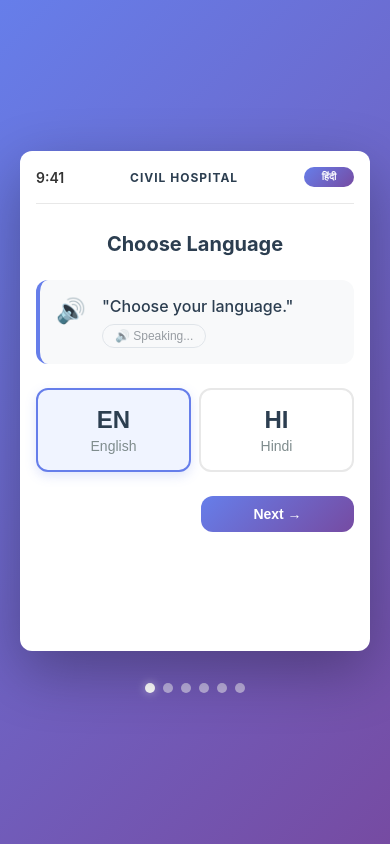
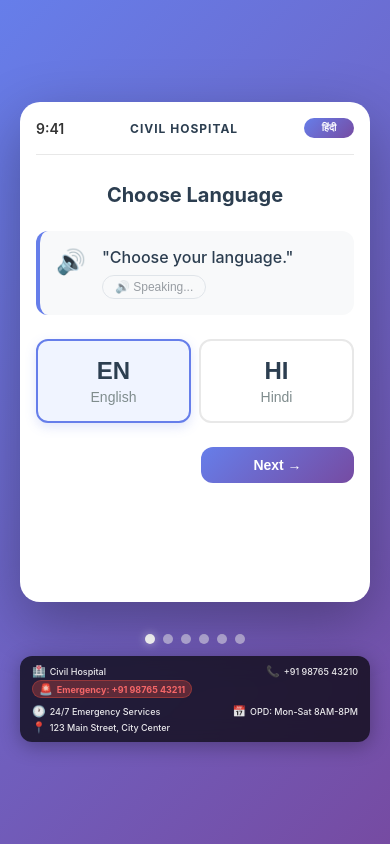
Before and after one commit to gurpreetdastirmind/hospital-management-system, a React (Vite) app in the folder frontend/: page / in a window 390 px wide. Built offline with nearby package versions, Linux system fonts and the light colour scheme.

Commit message:
Installed mongoose for Render deployment

```diff
--- a/frontend/src/App.jsx
+++ b/frontend/src/App.jsx
@@ -1,3 +1,4 @@
+// frontend/src/App.jsx
 import React, { useState, createContext } from 'react';
 import { BrowserRouter as Router, Routes, Route, Navigate } from 'react-router-dom';
 import LanguageScreen from './components/LanguageScreen.jsx';
@@ -12,6 +13,22 @@ import './styles/App.css';
 
 // Create Language Context
 export const LanguageContext = createContext();
+
+// Create Hospital Context
+export const HospitalContext = createContext();
+
+// Hospital Information
+const HOSPITAL_INFO = {
+  name: 'Civil Hospital',
+  address: '123 Main Street, City Center',
+  phone: '+91 98765 43210',
+  emergency: '+91 98765 43211',
+  email: 'info@civilhospital.com',
+  website: 'www.civilhospital.com',
+  emergencyServices: '24/7 Emergency Services Available',
+  opdTiming: 'Mon-Sat: 8:00 AM - 8:00 PM',
+  departments: ['General', 'Dental', 'Eye', 'Bones', 'Child', 'Women']
+};
 
 // Patient App Component
 const PatientApp = () => {
@@ -44,7 +61,6 @@ const PatientApp = () => {
   };
 
   const handleBack = () => {
-    // If existing patient, go back to phone screen instead of department
     if (patientData.isExistingPatient && currentScreen === 5) {
       setCurrentScreen(1);
       return;
@@ -62,8 +78,6 @@ const PatientApp = () => {
     };
     setPatientData(updatedData);
     localStorage.setItem('patientData', JSON.stringify(updatedData));
-
-    // Directly go to TokenScreen (index 5)
     setCurrentScreen(5);
   };
 
@@ -140,6 +154,49 @@ const PatientApp = () => {
         <span className={`dot ${currentScreen === 4 ? 'active' : ''}`}></span>
         <span className={`dot ${currentScreen === 5 ? 'active' : ''}`}></span>
       </div>
+
+      {/* Hospital Info Footer - Always visible */}
+      <HospitalInfoFooter />
+    </div>
+  );
+};
+
+// Hospital Info Footer Component
+const HospitalInfoFooter = () => {
+  const { language, translations } = React.useContext(LanguageContext);
+
+  return (
+    <div className="hospital-info-footer">
+      <div className="hospital-info-content">
+        <div className="hospital-info-row">
+          <div className="hospital-info-item">
+            <span className="info-icon">🏥</span>
+            <span className="info-text">Civil Hospital</span>
+          </div>
+          <div className="hospital-info-item">
+            <span className="info-icon">📞</span>
+            <span className="info-text">+91 98765 43210</span>
+          </div>
+          <div className="hospital-info-item emergency">
+            <span className="info-icon">🚨</span>
+            <span className="info-text emergency-text">Emergency: +91 98765 43211</span>
+          </div>
+        </div>
+        <div className="hospital-info-row">
+          <div className="hospital-info-item">
+            <span className="info-icon">🕐</span>
+            <span className="info-text">24/7 Emergency Services</span>
+          </div>
+          <div className="hospital-info-item">
+            <span className="info-icon">📅</span>
+            <span className="info-text">OPD: Mon-Sat 8AM-8PM</span>
+          </div>
+          <div className="hospital-info-item">
+            <span className="info-icon">📍</span>
+            <span className="info-text">123 Main Street, City Center</span>
+          </div>
+        </div>
+      </div>
     </div>
   );
 };
@@ -213,6 +270,12 @@ function App() {
       welcomeBack: 'Welcome back',
       yourTokenExpired: 'Your token has expired',
       pleaseRegisterAgain: 'Please register again',
+      emergency: '🚨 Emergency',
+      emergencyNumber: '+91 98765 43211',
+      hospitalPhone: '📞 +91 98765 43210',
+      hospitalAddress: '📍 123 Main Street, City Center',
+      opdTiming: '🕐 OPD: Mon-Sat 8AM-8PM',
+      emergencyServices: '🚑 24/7 Emergency Services',
     },
     HI: {
       hospital: 'सिविल अस्पताल',
@@ -278,6 +341,12 @@ function App() {
       welcomeBack: 'वापसी पर स्वागत है',
       yourTokenExpired: 'आपका टोकन समाप्त हो गया है',
       pleaseRegisterAgain: 'कृपया फिर से पंजीकरण करें',
+      emergency: '🚨 आपातकालीन',
+      emergencyNumber: '+91 98765 43211',
+      hospitalPhone: '📞 +91 98765 43210',
+      hospitalAddress: '📍 123 मेन स्ट्रीट, सिटी सेंटर',
+      opdTiming: '🕐 ओपीडी: सोम-शनि 8AM-8PM',
+      emergencyServices: '🚑 24/7 आपातकालीन सेवाएं',
     }
   };
 
@@ -291,6 +360,7 @@ function App() {
       translations: translations[language] || translations.EN,
       changeLanguage
     }}>
+      <HospitalContext.Provider value={HOSPITAL_INFO}>
         <Router>
           <Routes>
             <Route path="/" element={<PatientApp />} />
@@ -299,6 +369,7 @@ function App() {
             <Route path="*" element={<Navigate to="/" />} />
           </Routes>
         </Router>
+      </HospitalContext.Provider>
     </LanguageContext.Provider>
   );
 }
--- a/frontend/src/styles/App.css
+++ b/frontend/src/styles/App.css
@@ -954,3 +954,205 @@ h2 {
     padding: 8px 16px;
   }
 }
+
+/* Add to frontend/src/styles/App.css */
+
+/* Hospital Info Footer */
+.hospital-info-footer {
+  width: 100%;
+  max-width: 480px;
+  margin-top: 12px;
+  background: rgba(0, 0, 0, 0.7);
+  backdrop-filter: blur(10px);
+  border-radius: 16px;
+  padding: 12px 16px;
+  box-shadow: 0 4px 20px rgba(0, 0, 0, 0.3);
+}
+
+.hospital-info-content {
+  display: flex;
+  flex-direction: column;
+  gap: 6px;
+}
+
+.hospital-info-row {
+  display: flex;
+  justify-content: space-between;
+  align-items: center;
+  flex-wrap: wrap;
+  gap: 4px 12px;
+}
+
+.hospital-info-item {
+  display: flex;
+  align-items: center;
+  gap: 4px;
+  color: rgba(255, 255, 255, 0.9);
+  font-size: 11px;
+  font-weight: 500;
+}
+
+.hospital-info-item .info-icon {
+  font-size: 14px;
+}
+
+.hospital-info-item .info-text {
+  font-size: 11px;
+  white-space: nowrap;
+}
+
+.hospital-info-item.emergency {
+  background: rgba(231, 76, 60, 0.3);
+  padding: 2px 10px;
+  border-radius: 12px;
+  border: 1px solid rgba(231, 76, 60, 0.4);
+}
+
+.emergency-text {
+  color: #ff6b6b;
+  font-weight: 700;
+  animation: pulseEmergency 2s infinite;
+}
+
+@keyframes pulseEmergency {
+  0%, 100% {
+    opacity: 1;
+  }
+  50% {
+    opacity: 0.7;
+  }
+}
+
+/* Responsive adjustments for hospital info */
+@media (max-width: 480px) {
+  .hospital-info-footer {
+    padding: 8px 12px;
+    border-radius: 12px;
+  }
+
+  .hospital-info-row {
+    gap: 2px 8px;
+  }
+
+  .hospital-info-item {
+    font-size: 9px;
+  }
+
+  .hospital-info-item .info-icon {
+    font-size: 11px;
+  }
+
+  .hospital-info-item .info-text {
+    font-size: 9px;
+  }
+
+  .hospital-info-item.emergency {
+    padding: 1px 6px;
+  }
+}
+
+@media (max-width: 380px) {
+  .hospital-info-row {
+    flex-direction: column;
+    align-items: flex-start;
+    gap: 2px;
+  }
+
+  .hospital-info-item {
+    font-size: 8px;
+  }
+
+  .hospital-info-item .info-text {
+    font-size: 8px;
+  }
+}
+
+/* Make sure app container can accommodate footer */
+.app {
+  min-height: 100vh;
+  display: flex;
+  justify-content: center;
+  align-items: center;
+  background: linear-gradient(135deg, #667eea 0%, #764ba2 100%);
+  padding: 20px;
+  flex-direction: column;
+}
+
+.screen-container {
+  width: 100%;
+  max-width: 480px;
+  background: white;
+  border-radius: 20px;
+  box-shadow: 0 20px 60px rgba(0, 0, 0, 0.3);
+  overflow: hidden;
+  position: relative;
+  min-height: 500px;
+}
+
+/* Emergency Contact Button - Floating */
+.emergency-floating-btn {
+  position: fixed;
+  bottom: 90px;
+  right: 20px;
+  width: 60px;
+  height: 60px;
+  border-radius: 50%;
+  background: linear-gradient(135deg, #e74c3c, #c0392b);
+  color: white;
+  border: none;
+  font-size: 28px;
+  cursor: pointer;
+  box-shadow: 0 4px 20px rgba(231, 76, 60, 0.5);
+  transition: all 0.3s ease;
+  z-index: 1000;
+  display: flex;
+  align-items: center;
+  justify-content: center;
+  animation: bounceEmergency 2s infinite;
+}
+
+.emergency-floating-btn:hover {
+  transform: scale(1.1);
+  box-shadow: 0 6px 30px rgba(231, 76, 60, 0.7);
+}
+
+@keyframes bounceEmergency {
+  0%, 100% {
+    transform: scale(1);
+  }
+  50% {
+    transform: scale(1.05);
+  }
+}
+
+@media (max-width: 480px) {
+  .emergency-floating-btn {
+    width: 50px;
+    height: 50px;
+    font-size: 24px;
+    bottom: 80px;
+    right: 16px;
+  }
+}
+
+/* Tooltip for emergency button */
+.emergency-floating-btn::after {
+  content: 'Emergency';
+  position: absolute;
+  right: 70px;
+  background: rgba(0, 0, 0, 0.8);
+  color: white;
+  padding: 4px 12px;
+  border-radius: 8px;
+  font-size: 12px;
+  font-weight: 600;
+  white-space: nowrap;
+  opacity: 0;
+  transition: all 0.3s ease;
+  pointer-events: none;
+}
+
+.emergency-floating-btn:hover::after {
+  opacity: 1;
+  right: 65px;
+}
```
Lines whose indentation alone changed are shown as unchanged.
